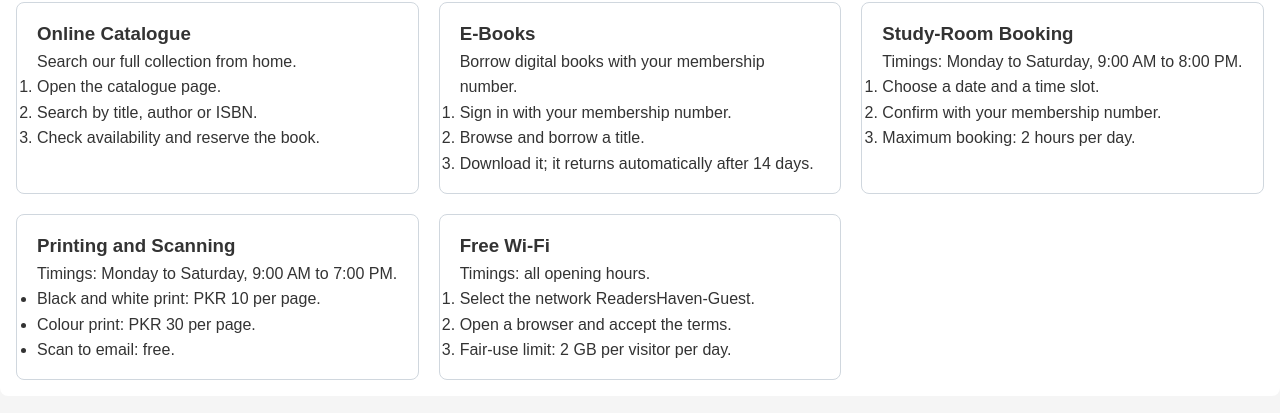
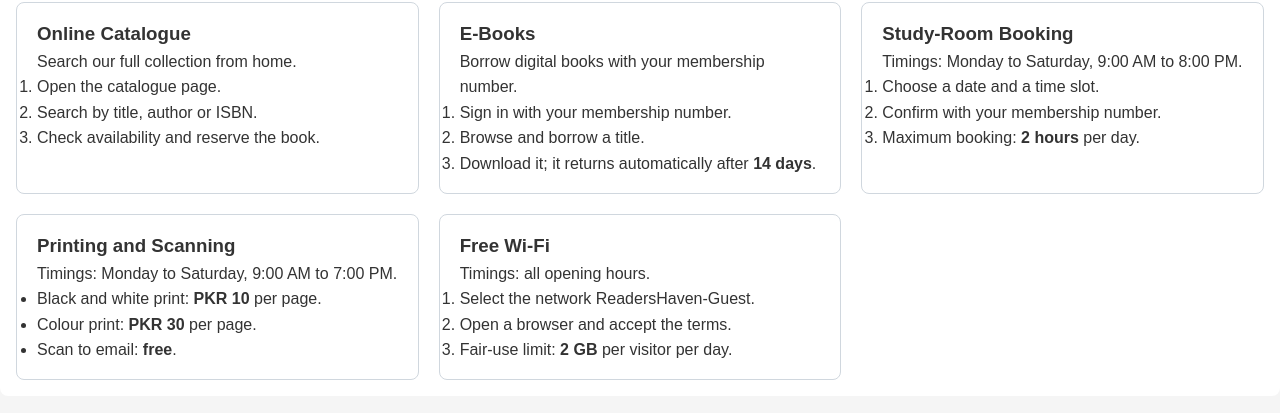
Before and after one commit to hadianawaz-01/readers-haven-library, a website: page src/services.html in a window 1280 px wide. Shown: the part 265-678 px from the top of the page. Drawn offline with Linux system fonts and the light colour scheme.

Commit message:
Minor Fixes

```diff
--- a/src/services.html
+++ b/src/services.html
@@ -10,22 +10,22 @@
    <header>
     <h1>Readers’ Haven</h1>
     <nav>
-      <a href='index.html'>Home</a>
-      <a href='collections.html'>Collections</a>
-      <a href='membership.html'>Membership</a>
-      <a href='services.html'>Services</a>
-      <a href='contact.html'>Contact</a>
+      <a href="index.html">Home</a>
+      <a href="collections.html">Collections</a>
+      <a href="membership.html">Membership</a>
+      <a href="services.html">Services</a>
+      <a href="contact.html">Contact</a>
     </nav>
   </header>
 
   <main>
-    <section class='svc-intro'>
+    <section class="svc-intro">
       <h2>Digital Services</h2>
       <p>Everything you can do online or on our digital floor.</p>
     </section>
 
-    <section class='svc-grid'>
-      <article class='svc-card'>
+    <section class="svc-grid">
+      <article class="svc-card">
         <h3>Online Catalogue</h3>
         <p>Search our full collection from home.</p>
         <ol>
@@ -35,43 +35,43 @@
         </ol>
       </article>
 
-      <article class='svc-card'>
+      <article class="svc-card">
         <h3>E-Books</h3>
         <p>Borrow digital books with your membership number.</p>
         <ol>
           <li>Sign in with your membership number.</li>
           <li>Browse and borrow a title.</li>
-          <li>Download it; it returns automatically after 14 days.</li>
+          <li>Download it; it returns automatically after <strong>14 days</strong>.</li>
         </ol>
       </article>
 
-      <article class='svc-card'>
+      <article class="svc-card">
         <h3>Study-Room Booking</h3>
         <p>Timings: Monday to Saturday, 9:00 AM to 8:00 PM.</p>
         <ol>
           <li>Choose a date and a time slot.</li>
           <li>Confirm with your membership number.</li>
-          <li>Maximum booking: 2 hours per day.</li>
+          <li>Maximum booking: <strong>2 hours</strong> per day.</li>
         </ol>
       </article>
 
-      <article class='svc-card'>
+      <article class="svc-card">
         <h3>Printing and Scanning</h3>
         <p>Timings: Monday to Saturday, 9:00 AM to 7:00 PM.</p>
         <ul>
-          <li>Black and white print: PKR 10 per page.</li>
-          <li>Colour print: PKR 30 per page.</li>
-          <li>Scan to email: free.</li>
+          <li>Black and white print: <strong>PKR 10</strong> per page.</li>
+          <li>Colour print: <strong>PKR 30</strong> per page.</li>
+          <li>Scan to email: <strong>free</strong>.</li>
         </ul>
       </article>
 
-      <article class='svc-card'>
+      <article class="svc-card">
         <h3>Free Wi-Fi</h3>
         <p>Timings: all opening hours.</p>
         <ol>
           <li>Select the network ReadersHaven-Guest.</li>
           <li>Open a browser and accept the terms.</li>
-          <li>Fair-use limit: 2 GB per visitor per day.</li>
+          <li>Fair-use limit: <strong>2 GB</strong> per visitor per day.</li>
         </ol>
       </article>
     </section>
@@ -81,5 +81,4 @@
     <p>&copy; 2026 Readers’ Haven Public Library</p>
   </footer>
 </body>
-
 </html>
```
